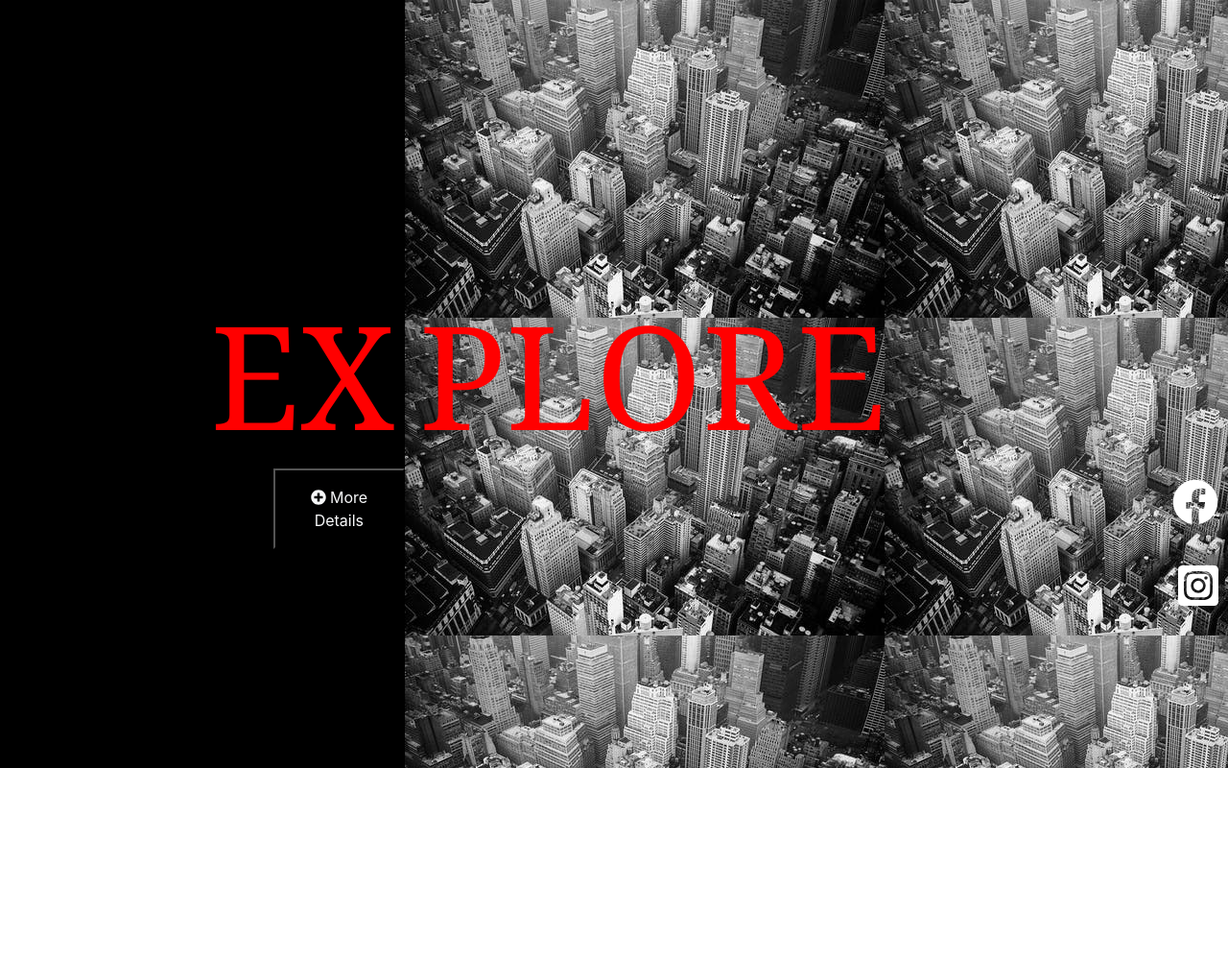
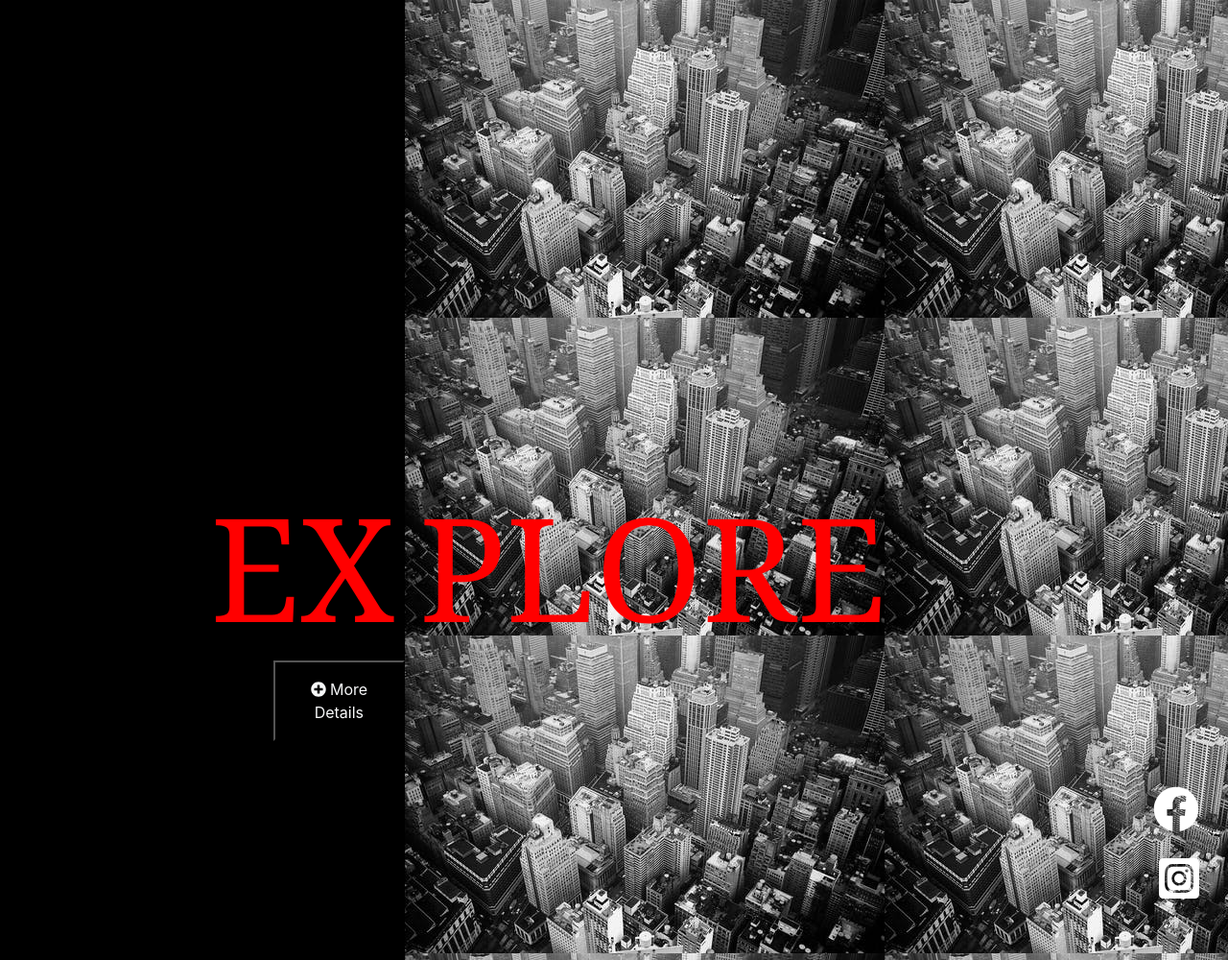
Before and after one commit to Ivanly25/intrerviewChallange, a plain HTML site: page index.html in a window 1280 px wide. Shown: the whole page at 96% size. Before the commit the page ends 800 px from the top, so only its background shows below. Drawn offline with nearby package versions, Linux system fonts and the light colour scheme.

Commit message:
finished

```diff
--- a/custom.js
+++ b/custom.js
@@ -1,2 +1,7 @@
 // if the modal button is clicked hide all h1 tags
-$(‘#modal’).hide()
+// $('h1').hide()
+// $('h1').show()
+$('#modal').on('click', $('h1').show())
+$(())
+
+// # button is called # modal
--- a/styles.css
+++ b/styles.css
@@ -2,18 +2,19 @@ h1 {
  font-size: 150px;
  color: red;
  font-family: Cambria, Cochin, Georgia, Times, 'Times New Roman', serif;
- padding-top: 300px;
+ padding-top: 500px;
  padding-right: 10px;
+
 }
 
 #main {
-    height: 100vh;
+    height: 1000px;
     background-image: url(images/city-pic.jpeg);
 }
 
 #aside {
     background-color: black;
-    height: 100vh;
+    height: 1000px;
 
 }
 #longModal{
@@ -21,14 +22,6 @@ h1 {
 }
 #modal {
     margin-left: 300px;
-}
-#fb {
-    margin-bottom: 15px;
-
-}
-
-#ig {
-
 }
 
 .social-icons {
@@ -38,6 +31,7 @@ h1 {
     flex-direction: column;
     justify-content: flex-end;
     align-items: flex-end;
-    margin-right: 10px;
+    margin-right: 30px;
+    padding-top: 120px;
 
 }
```
Also changed, not shown: 1 other file.
